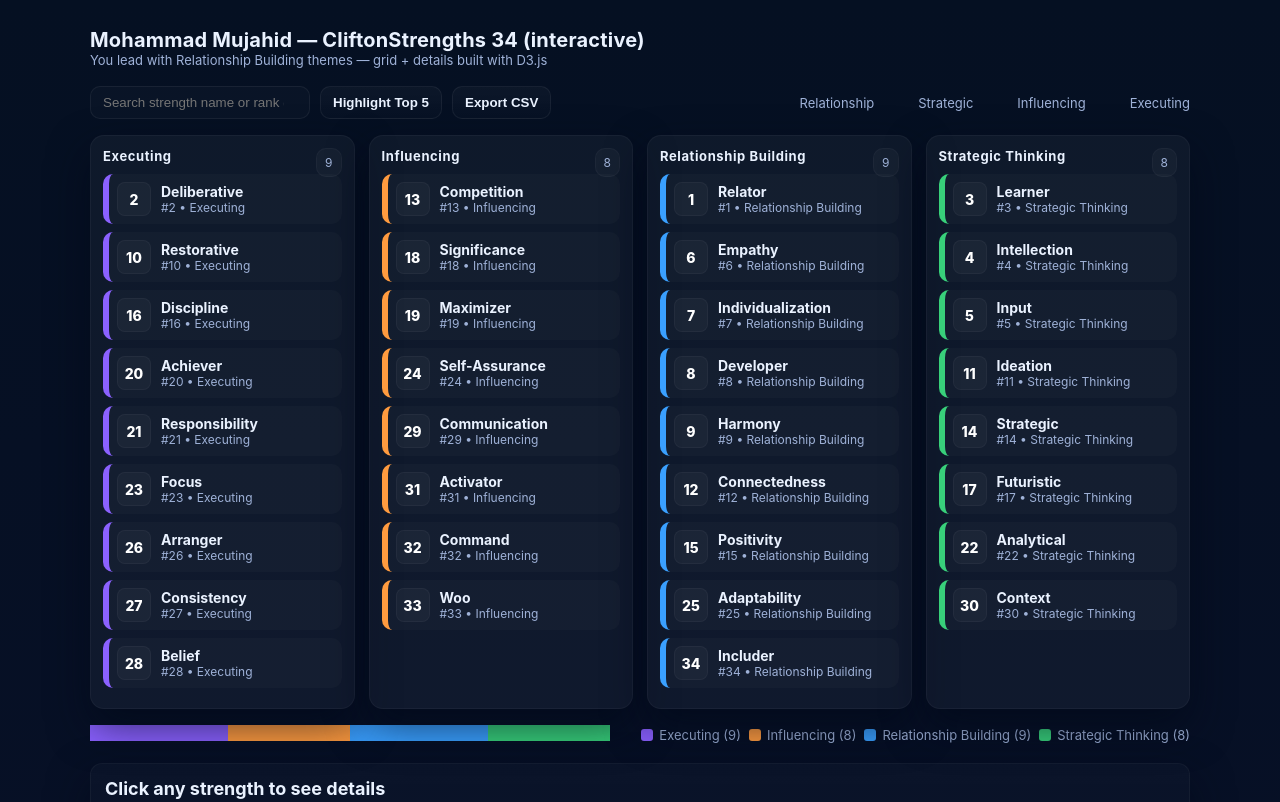
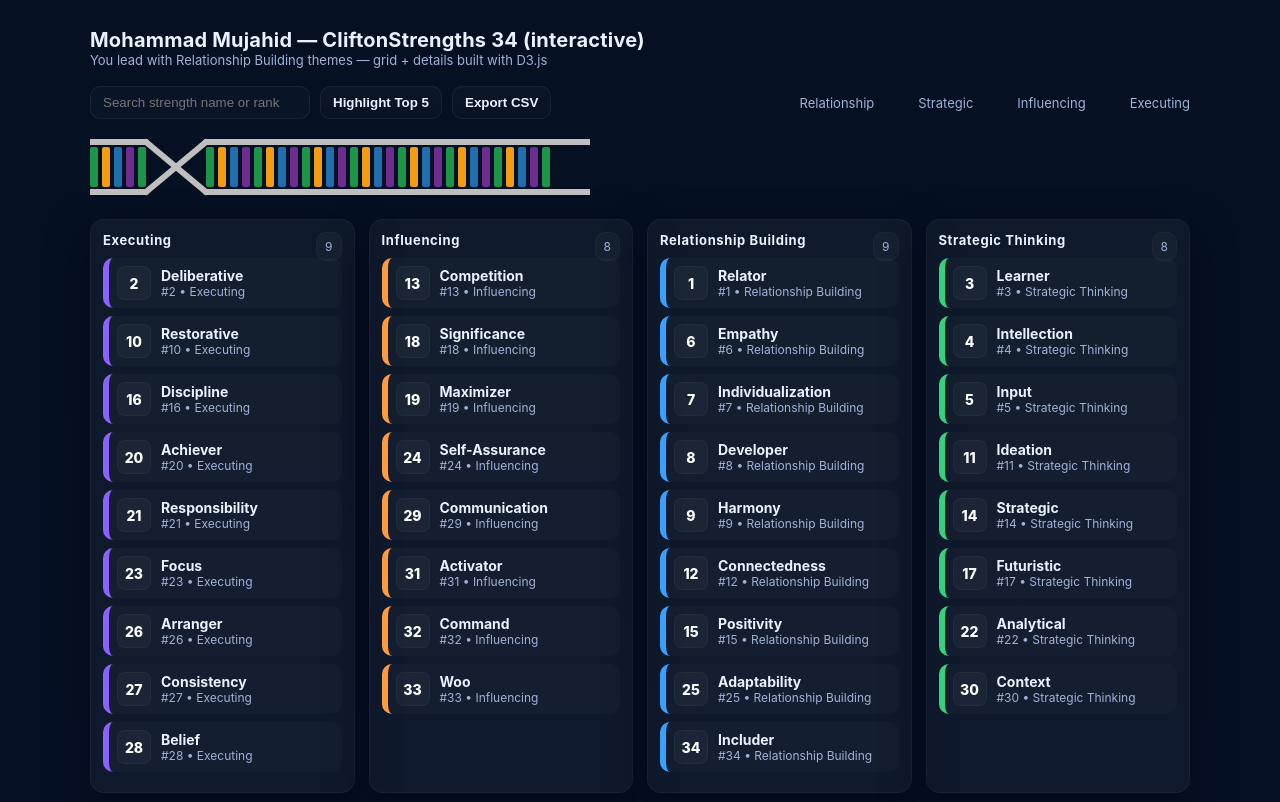
Before and after one commit to Mohammad-Mujahid894/Gallup-, a plain HTML site: page index.html in a window 1280 px wide. Shown: the top 802 px of the page. Drawn offline with nearby package versions, Linux system fonts and the light colour scheme.

Commit message:
Update index.html

```diff
--- a/index.html
+++ b/index.html
@@ -222,6 +222,8 @@
       </div>
     </div>
 
+    <div id="svgBarWrap" style="margin:18px 0;"></div>
+
     <div id="gallupStrengths">
       <div class="grid" id="grid"></div>
 
@@ -352,6 +354,8 @@
 
 /* initial render */
 renderTiles(strengths);
+  renderCliftonSVGBar(strengths);
+
 
 /* TOOLTIP elements */
 const tooltip = d3.select('#tooltip');
@@ -389,6 +393,11 @@
   const domColor = domainOrder.find(x => x.key===d.domain).color;
   details.select('h2').style('color', domColor);
 }
+// In tileClick(event, d)
+d3.select('#svgBarWrap svg').selectAll('rect')
+   .attr('stroke',null).attr('stroke-width',null);
+d3.select('#svgBarWrap svg rect[data-rank="' + d.rank + '"]')
+   .attr('stroke','#fff').attr('stroke-width',2);
 
 /* ===== Stack bar showing distribution of domains ===== */
 function renderStackBar(data){
@@ -470,6 +479,101 @@
 */
 
 /* END OF SCRIPT */
+  function renderCliftonSVGBar(data) {
+  // Colors from your SVG
+  const colors = ["#1e944b", "#f39c12", "#1f6fae", "#6f2c8f"];
+  // SVG and bar sizing
+  const svgWidth = 500, svgHeight = 60;
+  const barWidth = 8, barHeight = 40;
+  const spacing = 12;
+
+  // Start SVG
+  d3.select('#svgBarWrap').html('');
+  const svg = d3.select('#svgBarWrap')
+    .append('svg')
+    .attr('viewBox', `0 0 ${svgWidth} ${svgHeight}`)
+    .attr('width', svgWidth)
+    .attr('height', svgHeight);
+
+  // LEFT 5 bars (ranks 1-5)
+  let xLeft = 0;
+  const leftBars = data.filter(d => d.rank <= 5);
+  const leftG = svg.append('g').attr('transform','translate(0,10)');
+  leftG.selectAll('rect')
+    .data(leftBars)
+    .enter()
+    .append('rect')
+      .attr('x', (d,i) => i * spacing)
+      .attr('y', 0)
+      .attr('width', barWidth)
+      .attr('height', barHeight)
+      .attr('fill', (d,i) => colors[i % colors.length])
+      .attr('rx', 2)
+      .attr('data-rank', d => d.rank)
+      .style('cursor','pointer')
+      .on('mouseover', function(e, d) {
+        d3.selectAll('.tile').classed('muted', t => t.rank !== d.rank);
+        d3.select(this).attr('stroke','#fff').attr('stroke-width',2);
+      })
+      .on('mouseout', function(e, d) {
+        d3.selectAll('.tile').classed('muted', false);
+        d3.select(this).attr('stroke',null).attr('stroke-width',null);
+      })
+      .on('click', function(e,d) {
+        tileClick(e,d);
+        svg.selectAll('rect').attr('stroke',null).attr('stroke-width',null);
+        d3.select(this).attr('stroke','#fff').attr('stroke-width',2);
+      });
+
+  // Top and bottom lines left
+  svg.append('line').attr('x1',0).attr('y1',5).attr('x2',56).attr('y2',5)
+    .attr('stroke','#bfbfbf').attr('stroke-width',6).attr('stroke-linecap','round');
+  svg.append('line').attr('x1',0).attr('y1',55).attr('x2',56).attr('y2',55)
+    .attr('stroke','#bfbfbf').attr('stroke-width',6).attr('stroke-linecap','round');
+
+  // Diagonals after 5 bars
+  svg.append('line').attr('x1',56).attr('y1',5).attr('x2',116).attr('y2',55)
+    .attr('stroke','#bfbfbf').attr('stroke-width',6).attr('stroke-linecap','round');
+  svg.append('line').attr('x1',56).attr('y1',55).attr('x2',116).attr('y2',5)
+    .attr('stroke','#bfbfbf').attr('stroke-width',6).attr('stroke-linecap','round');
+
+  // RIGHT 29 bars (ranks 6-34)
+  const rightBars = data.filter(d => d.rank > 5);
+  const rightG = svg.append('g').attr('transform','translate(116,10)');
+  rightG.selectAll('rect')
+    .data(rightBars)
+    .enter()
+    .append('rect')
+      .attr('x', (d,i) => i * spacing)
+      .attr('y', 0)
+      .attr('width', barWidth)
+      .attr('height', barHeight)
+      .attr('fill', (d,i) => colors[i % colors.length])
+      .attr('rx', 2)
+      .attr('data-rank', d => d.rank)
+      .style('cursor','pointer')
+      .on('mouseover', function(e,d){
+        d3.selectAll('.tile').classed('muted', t => t.rank !== d.rank);
+        d3.select(this).attr('stroke','#fff').attr('stroke-width',2);
+      })
+      .on('mouseout', function(e,d){
+        d3.selectAll('.tile').classed('muted', false);
+        d3.select(this).attr('stroke',null).attr('stroke-width',null);
+      })
+      .on('click', function(e,d){
+        tileClick(e,d);
+        svg.selectAll('rect').attr('stroke',null).attr('stroke-width',null);
+        d3.select(this).attr('stroke','#fff').attr('stroke-width',2);
+      });
+
+  // Top and bottom lines right
+  svg.append('line')
+    .attr('x1',116).attr('y1',5).attr('x2',500).attr('y2',5)
+    .attr('stroke','#bfbfbf').attr('stroke-width',6).attr('stroke-linecap','round');
+  svg.append('line')
+    .attr('x1',116).attr('y1',55).attr('x2',500).attr('y2',55)
+    .attr('stroke','#bfbfbf').attr('stroke-width',6).attr('stroke-linecap','round');
+}
 </script>
 </body>
 </html>
```
